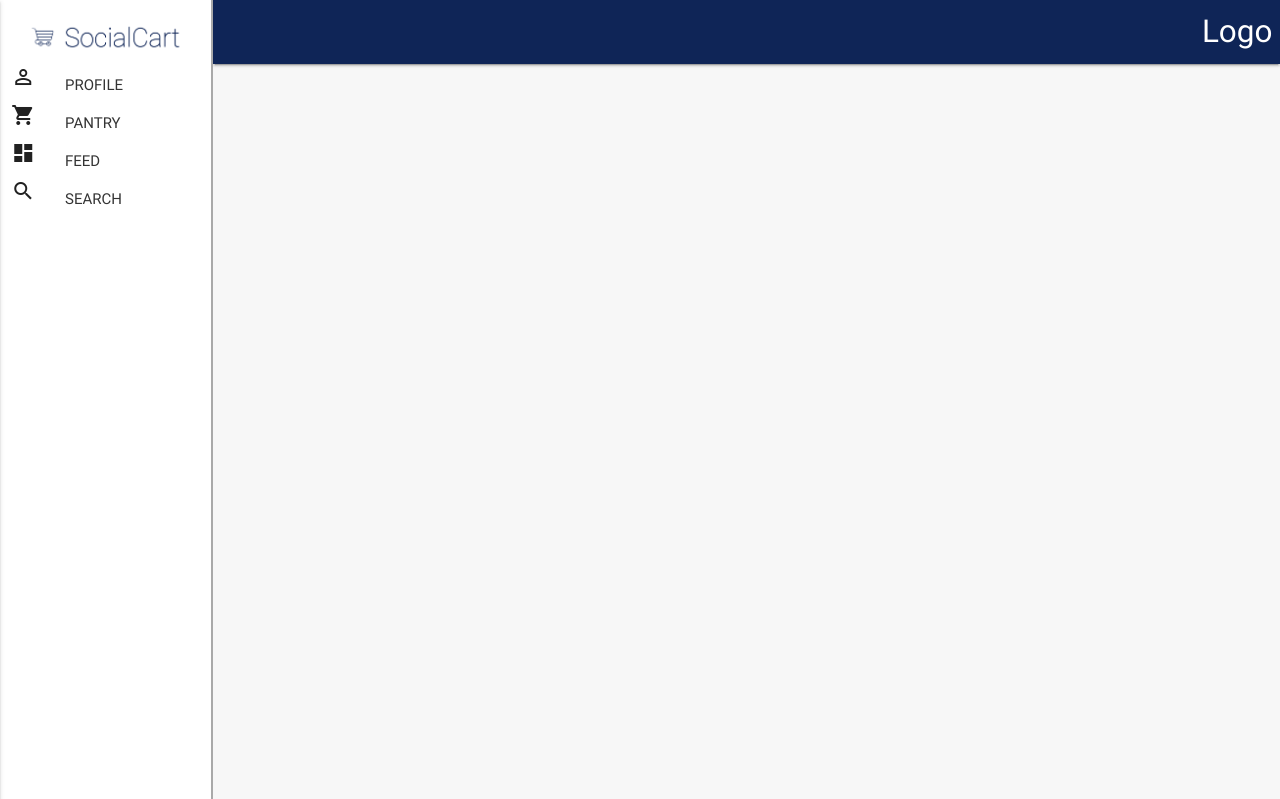
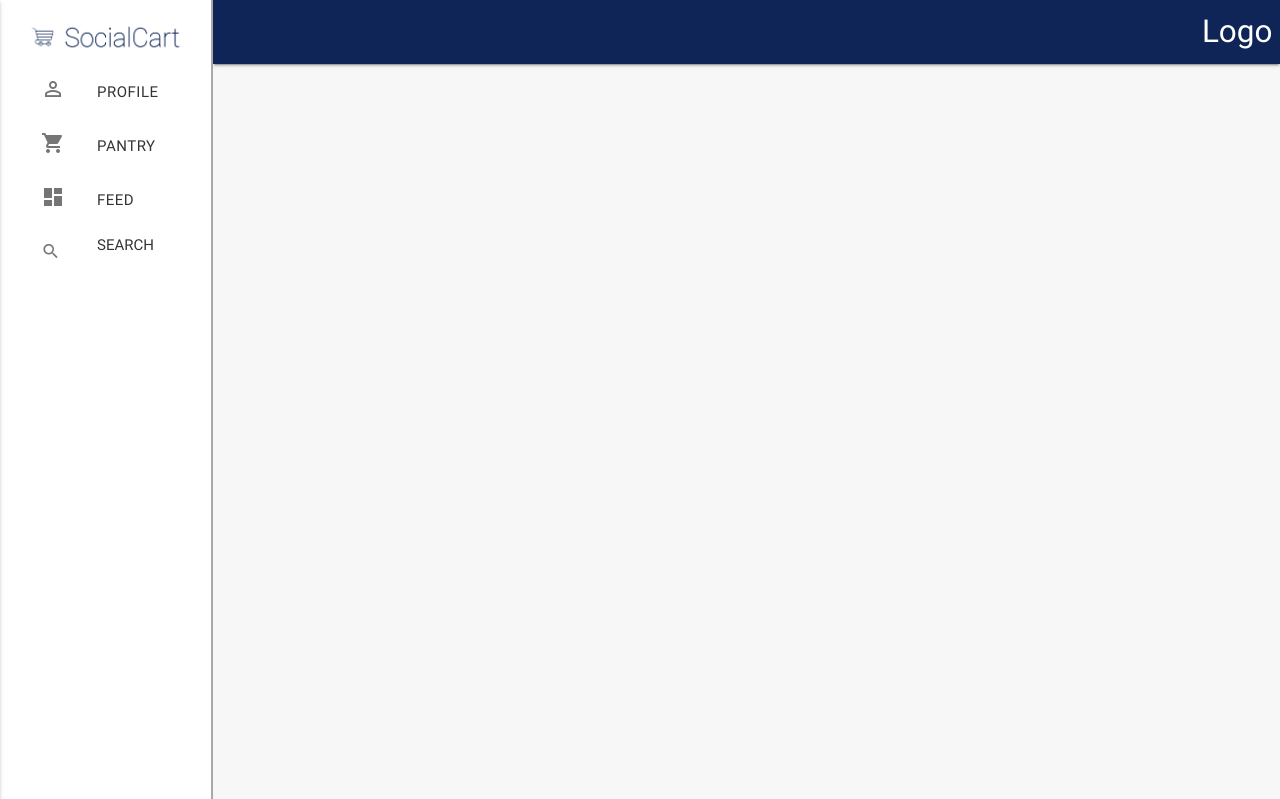
Before and after one commit to joewesemann/socialcart, a PHP site: page /app/views/index/index.phtml in a window 1280 px wide. Shown: the top 799 px of the page. Run offline with PHP 8.4, Linux system fonts and the light colour scheme; some libraries are stand-ins or nearby versions.

Commit message:
Fixed nav issues

```diff
--- a/app/views/index/index.phtml
+++ b/app/views/index/index.phtml
@@ -5,15 +5,35 @@
 <meta name="viewport" content="width=device-width, initial-scale=1.0" />
 <body>
   <div class="row full-height">
+    <!-- landscape fixed nav -->
     <div class="sidebar-fixed col s0 m3 l2 hide-on-small-only z-depth-2">
       <div class="nav-wrapper">
-            <!--<ul class="side-nav">-->
         <ul>
           <li><img class="corner-logo" src="img/socialcart-lockup.png"></li>
-              <li><i class="material-icons">perm_identity</i><a class="waves-effect waves-teal btn-flat" href="/profile">profile</a></li>
-              <li><i class="material-icons">shopping_cart</i><a class="waves-effect waves-teal btn-flat" href="/pantry">pantry</a></li>
-              <li><i class="material-icons">dashboard</i><a class="waves-effect waves-teal btn-flat" href="/feed">feed</a></li>
-              <li><i class="material-icons">search</i><a class="waves-effect waves-teal btn-flat" href="/search">search</a></li>
+          <li>
+            <a class="waves-effect waves-teal btn-flat btn-large" href="/profile">
+              <i class="material-icons">perm_identity</i>
+              profile
+            </a>
+          </li>
+          <li>
+            <a class="waves-effect waves-teal btn-flat btn-large" href="/pantry">
+              <i class="material-icons">shopping_cart</i>
+              pantry
+            </a>
+          </li>
+          <li>
+            <a class="waves-effect waves-teal btn-flat btn-large" href="/feed">
+              <i class="material-icons">dashboard</i>
+              feed
+            </a>
+          </li>
+          <li>
+            <a class="waves-effect waves-teal btn-flat" href="/search">
+              <i class="material-icons">search</i>
+              search
+            </a>
+          </li>
         </ul>
       </div>
     </div>
@@ -31,7 +51,6 @@
           </ul>
         </div>
       </nav>
-
       <div class="container">
 
       </div>
--- a/public/css/styles.css
+++ b/public/css/styles.css
@@ -83,6 +83,16 @@ justify-content: center;
     border-right: 2px solid #a9a9a9;
 }
 
+.sidebar-fixed i{
+    float: left;
+    height: 48px;
+    line-height: 48px;
+    margin: 0 32px 0 0;
+    width: 24px;
+    color: rgba(0,0,0,0.54);}
+
+
+
 img.corner-logo {
     width: 100%;
 }
```
Lines whose indentation alone changed are shown as unchanged.
